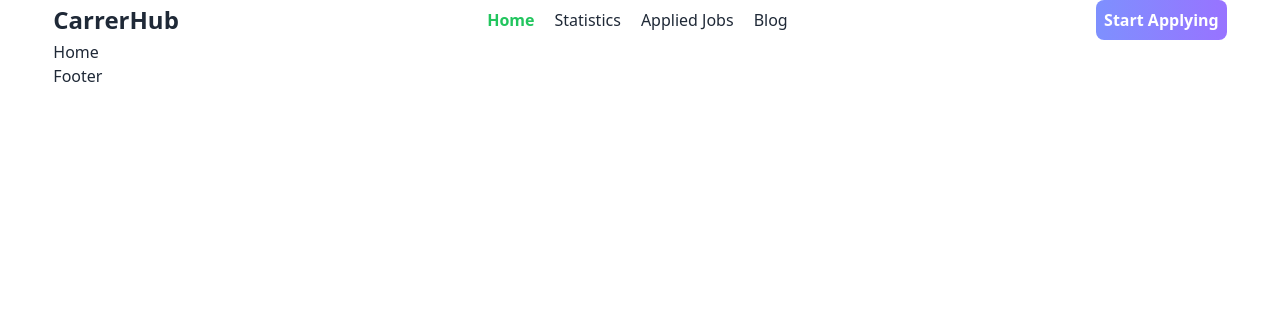
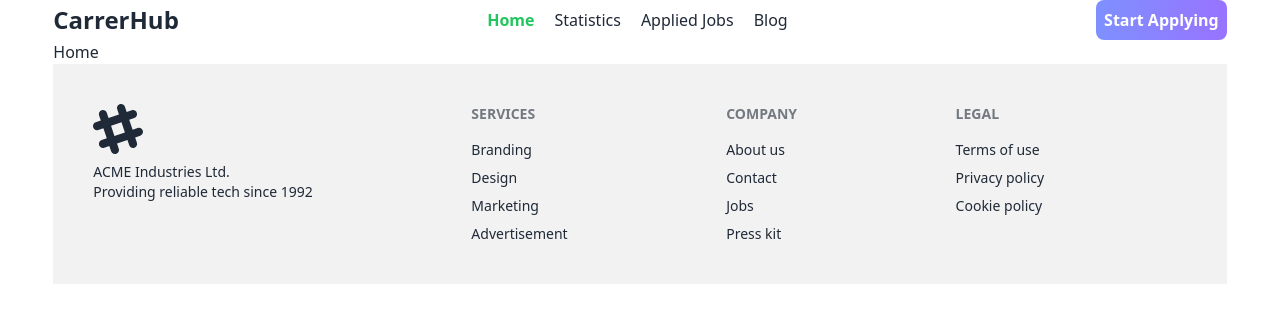
Before and after one commit to rjspyk5/CareerHub, a React (Vite) app: page / in a window 1280 px wide. Shown: the top 322 px of the page. Built offline with nearby package versions, Linux system fonts and the light colour scheme.

Commit message:
footer added from daisy ui

```diff
--- a/src/Component/Footer/Footer.jsx
+++ b/src/Component/Footer/Footer.jsx
@@ -1,5 +1,46 @@
 import React from "react";
 
 export const Footer = () => {
-  return <div>Footer</div>;
+  return (
+    <footer className="footer p-10 bg-base-200 text-base-content">
+      <aside>
+        <svg
+          width="50"
+          height="50"
+          viewBox="0 0 24 24"
+          xmlns="http://www.w3.org/2000/svg"
+          fillRule="evenodd"
+          clipRule="evenodd"
+          className="fill-current"
+        >
+          <path d="M22.672 15.226l-2.432.811.841 2.515c.33 1.019-.209 2.127-1.23 2.456-1.15.325-2.148-.321-2.463-1.226l-.84-2.518-5.013 1.677.84 2.517c.391 1.203-.434 2.542-1.831 2.542-.88 0-1.601-.564-1.86-1.314l-.842-2.516-2.431.809c-1.135.328-2.145-.317-2.463-1.229-.329-1.018.211-2.127 1.231-2.456l2.432-.809-1.621-4.823-2.432.808c-1.355.384-2.558-.59-2.558-1.839 0-.817.509-1.582 1.327-1.846l2.433-.809-.842-2.515c-.33-1.02.211-2.129 1.232-2.458 1.02-.329 2.13.209 2.461 1.229l.842 2.515 5.011-1.677-.839-2.517c-.403-1.238.484-2.553 1.843-2.553.819 0 1.585.509 1.85 1.326l.841 2.517 2.431-.81c1.02-.33 2.131.211 2.461 1.229.332 1.018-.21 2.126-1.23 2.456l-2.433.809 1.622 4.823 2.433-.809c1.242-.401 2.557.484 2.557 1.838 0 .819-.51 1.583-1.328 1.847m-8.992-6.428l-5.01 1.675 1.619 4.828 5.011-1.674-1.62-4.829z"></path>
+        </svg>
+        <p>
+          ACME Industries Ltd.
+          <br />
+          Providing reliable tech since 1992
+        </p>
+      </aside>
+      <nav>
+        <h6 className="footer-title">Services</h6>
+        <a className="link link-hover">Branding</a>
+        <a className="link link-hover">Design</a>
+        <a className="link link-hover">Marketing</a>
+        <a className="link link-hover">Advertisement</a>
+      </nav>
+      <nav>
+        <h6 className="footer-title">Company</h6>
+        <a className="link link-hover">About us</a>
+        <a className="link link-hover">Contact</a>
+        <a className="link link-hover">Jobs</a>
+        <a className="link link-hover">Press kit</a>
+      </nav>
+      <nav>
+        <h6 className="footer-title">Legal</h6>
+        <a className="link link-hover">Terms of use</a>
+        <a className="link link-hover">Privacy policy</a>
+        <a className="link link-hover">Cookie policy</a>
+      </nav>
+    </footer>
+  );
 };
```
